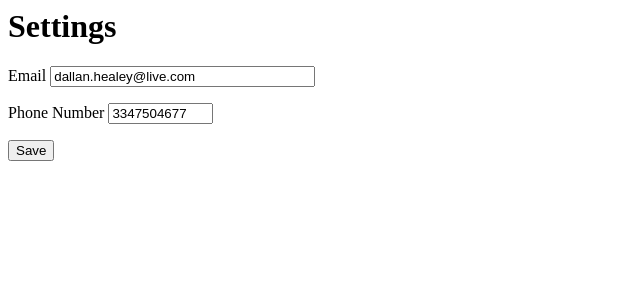
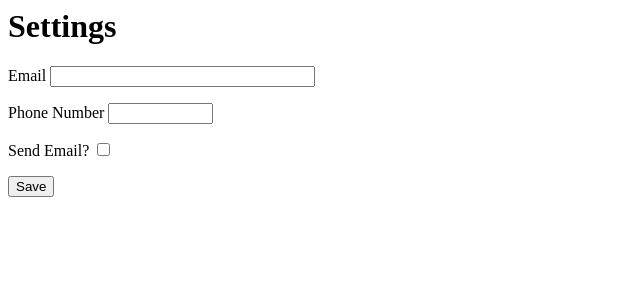
Before and after one commit to DallanHealey/SeniorDesign, a Flask app: page /settings in a window 1280 px wide. Shown: the top 300 px of the page, without its empty margins (0-640 px from the left). Run offline with Flask 2, Linux system fonts and the light colour scheme.

Commit message:
Added sendEmail option on Settings page

```diff
--- a/Website/app.py
+++ b/Website/app.py
@@ -1,4 +1,4 @@
-from flask import Flask, render_template, jsonify, request
+from flask import Flask, render_template, jsonify, request, flash
 from forms import UserSettings
 from datetime import datetime
 import os
@@ -24,7 +24,7 @@ def hello():
 def notifications():
     notify = json.loads(json_string)
 
-    return render_template("notifcations.html", notifications=notify)
+    return render_template("notifcations.html", id=-1, notifications=notify)
 
 @app.route("/notifications/<id>")
 def specificNotification(id):
@@ -51,6 +51,7 @@ def testing():
 def settings():
     email = ""
     phone = ""
+    sendEmail = 1
 
     try:
         os.chdir("..")
@@ -58,6 +59,7 @@ def settings():
             json_info = json.load(fp)
             email = json_info[1]['email']
             phone = json_info[1]['phone']
+            sendEmail = json_info[2]['sendEmail']
     except:
         pass
     os.chdir("Website")
@@ -69,7 +71,13 @@ def settings():
         result = [*result.values()]
         email = result[0]
         phone = result[1]
-        json_settings = ["info", {"email": email, "phone": phone}]
+        sendEmail = '1' if result[2] == 'y' else '0'
+
+        if (email == "" and sendEmail == '1'):
+            flash("Cannot send email if there is no provided email", "error")
+            sendEmail = '0'
+
+        json_settings = ["info", {"email": email, "phone": phone}, "settings", {"sendEmail": sendEmail}]
         os.chdir("..")
         try:
             with open('settings.json', 'w') as fp:
@@ -78,4 +86,4 @@ def settings():
             pass
         os.chdir("Website")
 
-    return render_template("settings.html", form=form, email=email, phone=phone)
+    return render_template("settings.html", form=form, email=email, phone=phone, sendEmail=sendEmail)
--- a/Website/forms.py
+++ b/Website/forms.py
@@ -1,7 +1,9 @@
 from flask_wtf import FlaskForm
-from wtforms import StringField, SubmitField
+from wtforms import StringField, SubmitField, BooleanField
 
 class UserSettings(FlaskForm):
     email = StringField('Email')
     phone = StringField('Phone Number')
+    sendEmail = BooleanField("Send Email?")
+
     submit = SubmitField('Save')
--- a/Website/templates/notifcations.html
+++ b/Website/templates/notifcations.html
@@ -1,4 +1,8 @@
 Notifications
+
+<!--Add an if here that checks if id=-1
+    If so, show all notifications, else show a specific thing
+-->
 
 <p>ID: {{id}}</p>
 <p>Message: {{message}}</p>
--- a/Website/templates/settings.html
+++ b/Website/templates/settings.html
@@ -9,8 +9,19 @@
         <p>
             {{form.phone.label}} {{form.phone(size=10, value=phone)}}
         </p>
+        <p>
+            {{form.sendEmail.label}} {{form.sendEmail(default='y')}} <!-- The default option does not work here. Apparently an issue on Github (https://github.com/lepture/flask-wtf/issues/362)-->
+        </p>
         <p> {{form.submit()}} </p>
     </form>
 
 
+    {% with messages = get_flashed_messages() %}
+    {% if messages %}
+        {% for message in messages %}
+            {{ message }}
+        {% endfor %}
+    {% endif %}
+    {% endwith %}
+
 </html>
--- a/settings.json
+++ b/settings.json
@@ -1 +1 @@
-["info", {"email": "dallan.healey@live.com", "phone": "3347504677"}]
+["info", {"email": "", "phone": ""}, "settings", {"sendEmail": "0"}]
```
Lines whose indentation alone changed are shown as unchanged.
